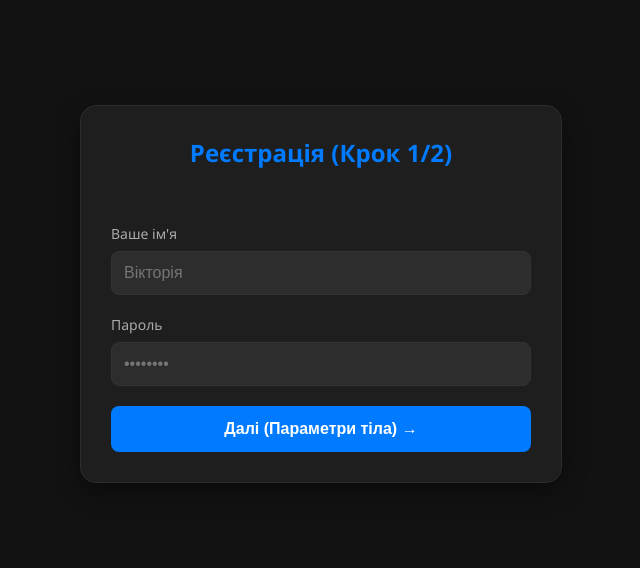
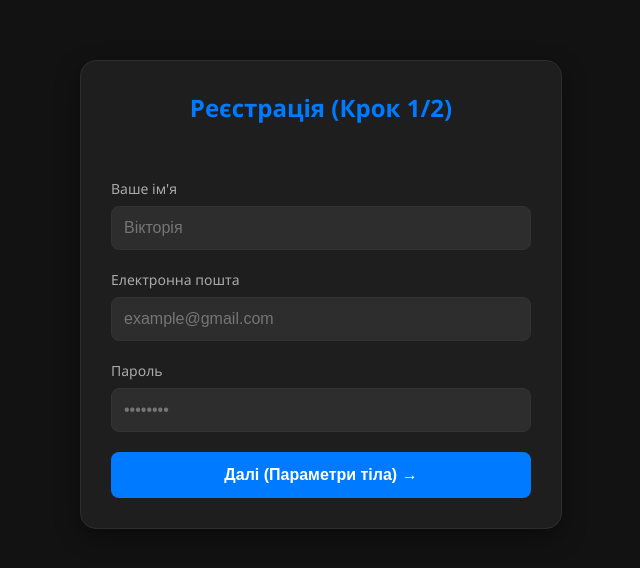
Before and after one commit to kashtamcuk/dashboard, a website: page index.html in a window 1280 px wide. Shown: the part 106-674 px from the top of the page, without its empty margins (319-959 px from the left). Drawn offline with Linux system fonts and the light colour scheme.

Commit message:
Add email field and novalidate to html

```diff
--- a/index.html
+++ b/index.html
@@ -12,12 +12,17 @@
         <h2 id="form-title">Реєстрація (Крок 1/2)</h2>
         <p id="error-message" class="error-text"></p>
 
-        <form id="register-form">
+        <form id="register-form" novalidate>
 
             <div id="step-1" class="form-step active">
                 <div class="input-group">
                     <label for="displayName">Ваше ім'я</label>
                     <input type="text" id="displayName" placeholder="Вікторія" required>
+                </div>
+
+                <div class="input-group">
+                    <label for="email">Електронна пошта</label>
+                    <input type="email" id="email" placeholder="example@gmail.com" required>
                 </div>
 
                 <div class="input-group">
```
